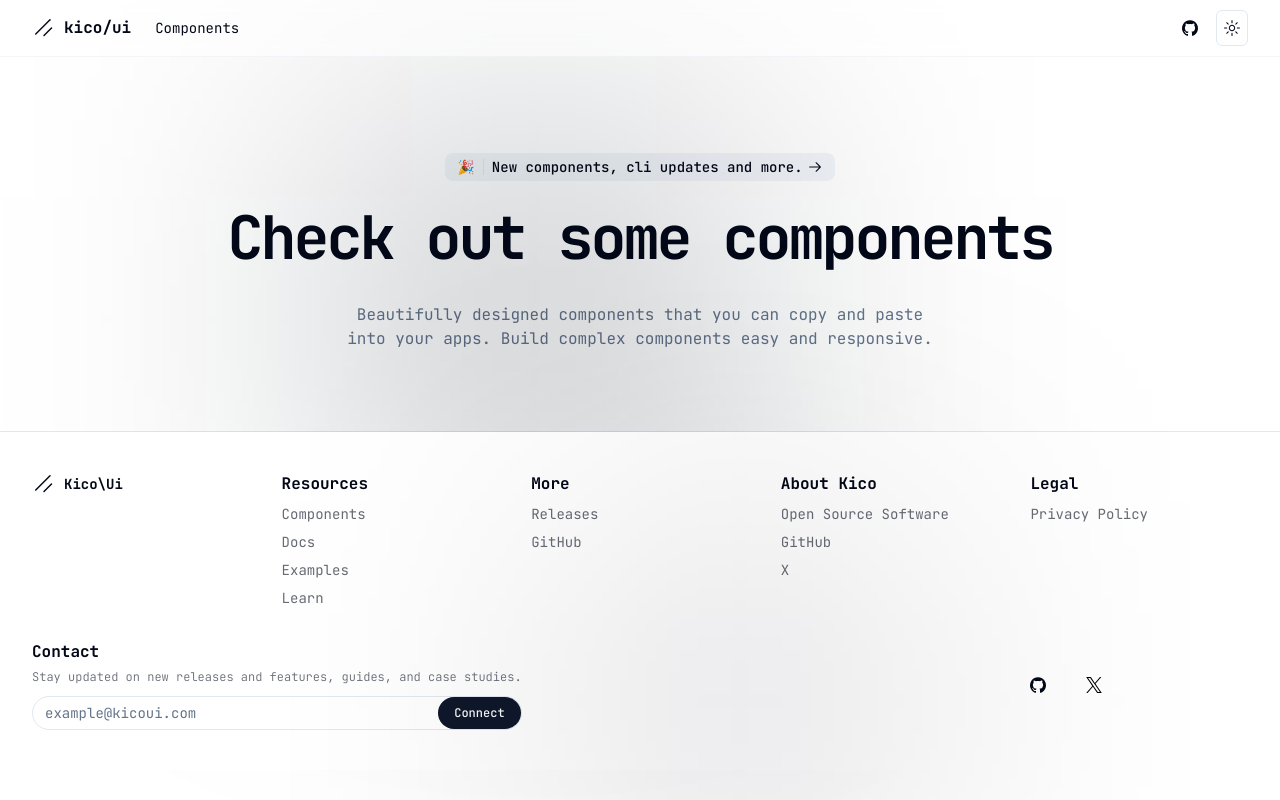
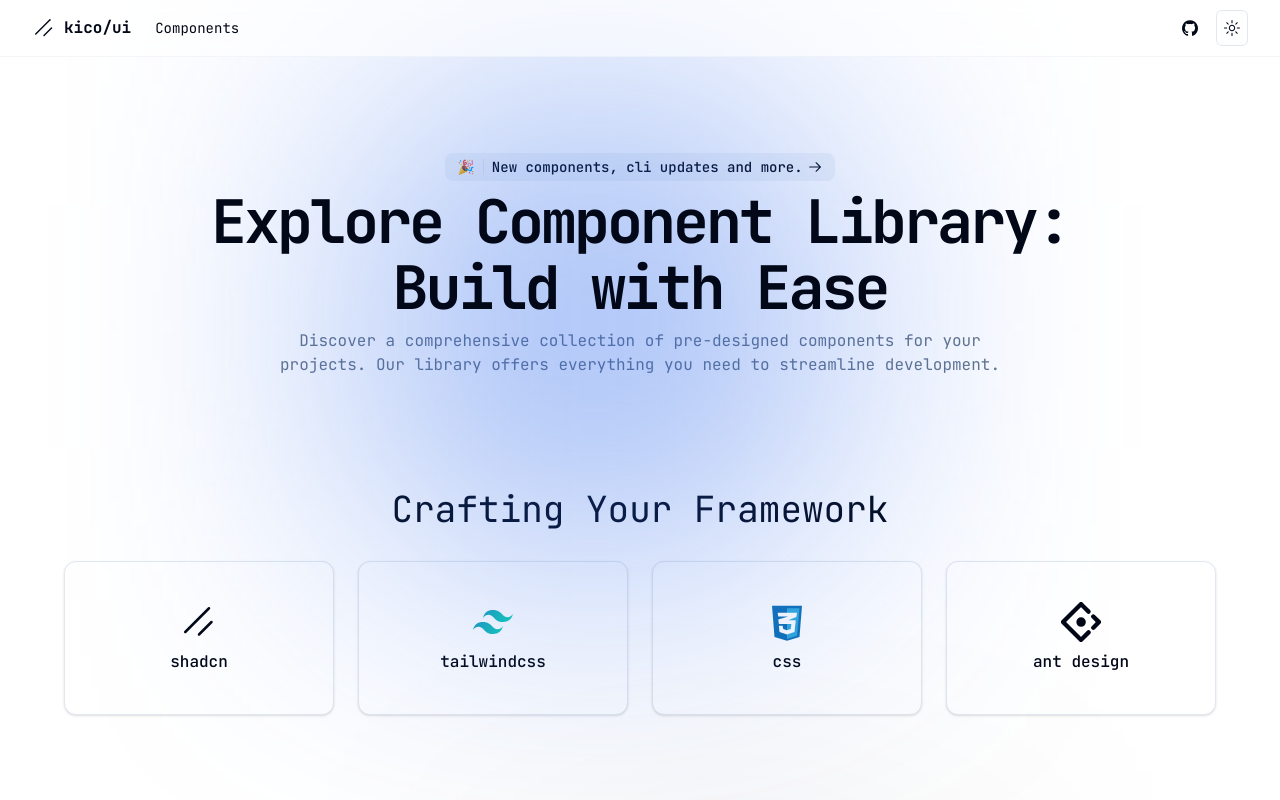
Before and after one commit to kico-ui/ui, a Next.js app: page /components in a window 1280 px wide. Shown: the top 800 px of the page. Built offline with nearby package versions, Linux system fonts and the light colour scheme.

Commit message:
feat: add linked cards

```diff
--- a/src/app/components/page.tsx
+++ b/src/app/components/page.tsx
@@ -1,6 +1,7 @@
 import BlurAnimation from "@/components/animations/blur-animation"
 import LineAnimation from "@/components/animations/line-animation"
 import { Announcement } from "@/components/announcement"
+import LinkedCards from "@/components/linked-cards"
 import {
   PageHeader,
   PageHeaderDescription,
@@ -10,17 +11,31 @@
 const ComponentPage = () => {
   return (
     <div className="container relative">
-      <BlurAnimation className="md:top-[30%] md:left-[30%]" />
-      <PageHeader>
+      <PageHeader className="relative">
+        <BlurAnimation className="md:top-[30%] md:left-[30%] bg-blue-600" />
         <Announcement />
-        <div className="relative w-full mt-4">
-          <PageHeaderHeading>Check out some components</PageHeaderHeading>
+        <div className="relative w-full">
+          <PageHeaderHeading>
+            Explore Component Library: Build with Ease
+          </PageHeaderHeading>
         </div>
-        <PageHeaderDescription className="mt-6">
-          Beautifully designed components that you can copy and paste into your
-          apps. Build complex components easy and responsive.
+        <PageHeaderDescription>
+          Discover a comprehensive collection of pre-designed components for
+          your projects. Our library offers everything you need to streamline
+          development.
         </PageHeaderDescription>
       </PageHeader>
+
+      <div className="pb-24">
+        <div className="flex items-center justify-center w-full mt-8">
+          <h2 className="text-xl sm:text-2xl md:text-4xl">
+            Crafting Your Framework
+          </h2>
+        </div>
+        <div className="container mx-auto grid sm:grid-cols-2 lg:grid-cols-4 gap-4 mt-8 sm:gap-6">
+          <LinkedCards />
+        </div>
+      </div>
     </div>
   )
 }
```
